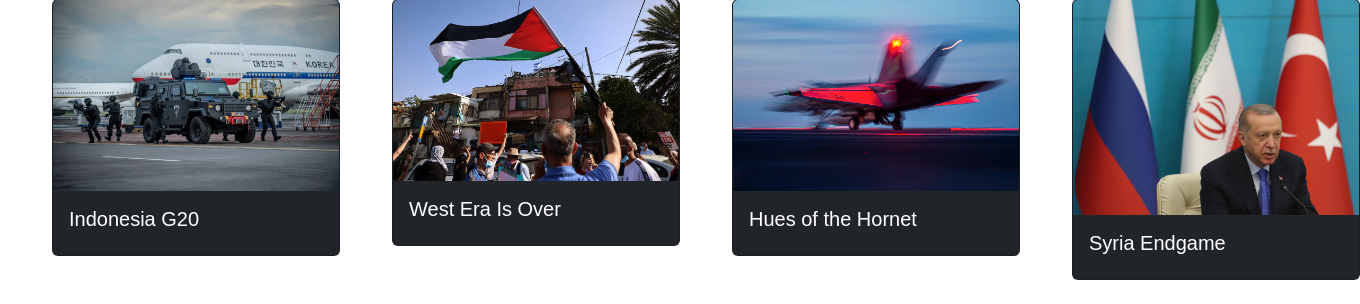
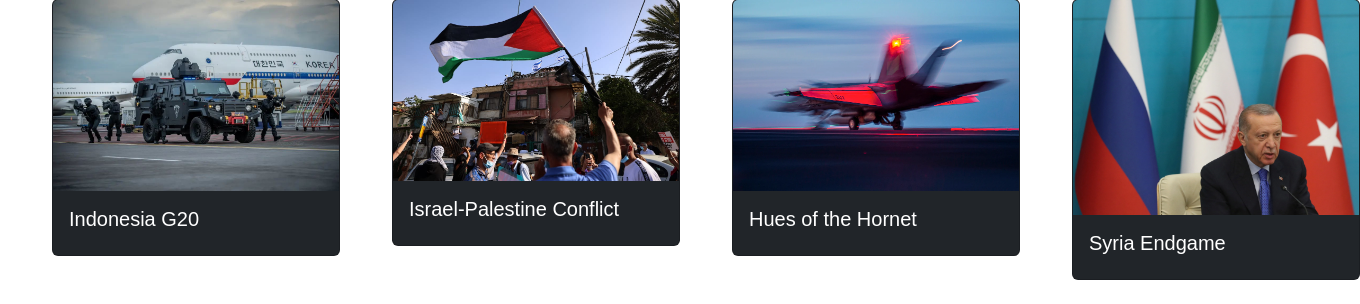
Before and after one commit to ardhiyandaa76/waterprediction, a Flask app: page / in a window 1360 px wide; the page is wider, and only the part inside the window is pictured. Shown: the part 1284-1588 px from the top of that part. Run offline with Flask 2, Linux system fonts and the light colour scheme; some libraries are stand-ins or nearby versions.

Commit message:
Modify html

```diff
--- a/app.py
+++ b/app.py
@@ -34,7 +34,7 @@ def index():
 
         predTree = isSafe.predict(x_new)
         output = predTree[0]
-        # convert output to string
+        # convert int to string
         if output == 1:
             output = "Good"
         else:
--- a/templates/main.html
+++ b/templates/main.html
@@ -152,7 +152,7 @@
                             alt="Card image cap">
                         <div class="card-body">
                             <h5 class="card-title" style="color:white;font-family:Oswald,sans-serif;">
-                                West Era Is Over</h5>
+                                Israel-Palestine Conflict</h5>
                             <p class="card-text" style="color:white;font-family:Oswald,sans-serif;"></p>
 
                         </div>
```
